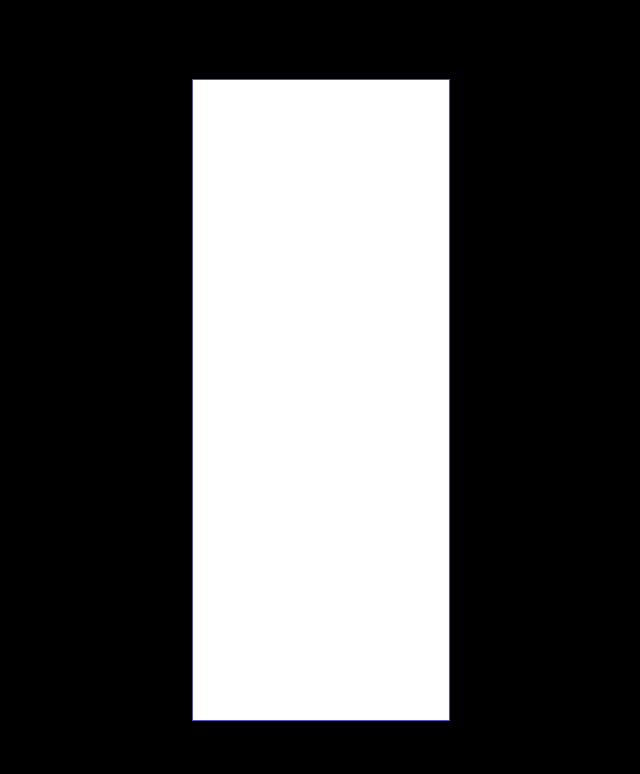
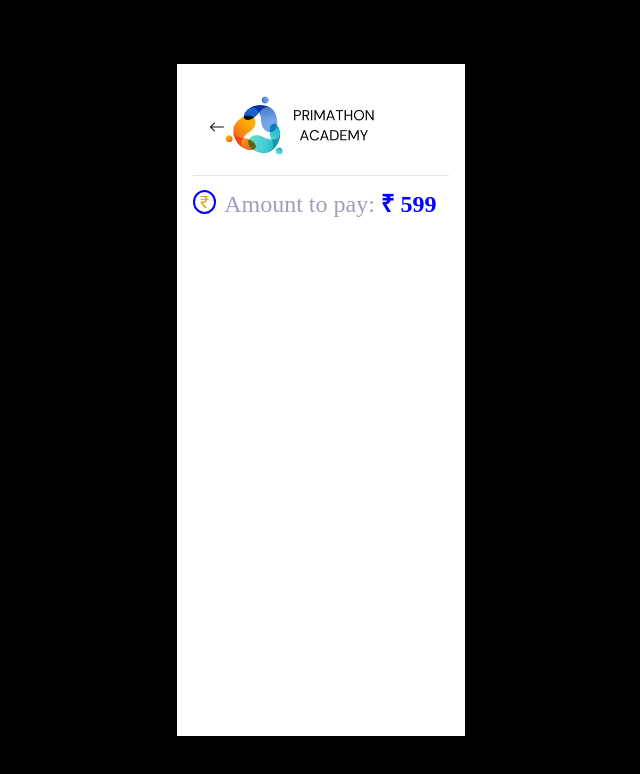
Before and after one commit to KeshavGupta10/Primathon_Assignment, a plain HTML site: page 01 payment screen/index.html in a window 1280 px wide. Shown: the whole page, without its empty margins (319-959 px from the left). Drawn offline with nearby package versions, Linux system fonts and the light colour scheme.

Commit message:
both header complete

```diff
--- a/01 payment screen/index.html
+++ b/01 payment screen/index.html
@@ -10,12 +10,27 @@
 <body>
     <div class="app">
       <div class="header">
-        <div class="action-button"></div>
-        <div class="primathon-logo"></div>
+        <div class="header-child">
+            <div class="action-button cursor-pointer">
+                <i class="bi bi-arrow-left"></i>
+            </div>
+            <div class="primathon-logo">
+                <img src="./assets/logo.png" alt="Primathon">
+            </div>
+        </div>
       </div>
       <div class="amount-section">
-        <div class="currency"></div>
-        <div class="amount"></div>
+        <div class="currency">
+            <span><i class="bi bi-currency-rupee"></i></span>
+        </div>
+        <div class="amount">
+            <span class="span-text">
+                Amount to pay:
+            </span>
+            <span class="span-amount">
+                &#x20B9; 599
+            </span>
+        </div>
       </div>
       <div class="payment-methods">
         <div class="heading">
--- a/01 payment screen/style.css
+++ b/01 payment screen/style.css
@@ -8,10 +8,81 @@ body {
     width: 100%;
     background-color: black;
 }
+.cursor-pointer {
+    cursor: pointer;
+}
 
 .app {
-    border: 1px solid rgb(84, 84, 197);
     height: 80vh;
     width: 20%;
     background-color: #fff;
+    overflow: hidden;
+    padding: 1rem;
 }
+
+/*          HEADER          */
+
+.header {
+    /* height: 0.1rem;
+    width: 100%;
+    background-color: rgba(0, 0, 0 , 0.1); */
+    border-bottom: 0.1rem solid;
+    border-color: rgba(0, 0, 0 , 0.1);
+    margin-bottom: 10px;
+}
+
+.header-child {
+    display: flex;
+    align-items: center;
+    padding: 1rem;
+    width: 100%;
+}
+/* .action-button {
+
+} */
+.primathon-logo img{
+    width: 150px;
+}
+
+
+/*          AMOUNT - SECTION          */
+
+.amount-section {
+    display: flex;
+    justify-content: first baseline;
+    align-items: center;
+}
+
+.currency span {
+    padding: 0.1rem;
+    border: 2px solid blue;
+    border-radius: 50%;
+    color: goldenrod;
+    font-size: 1rem;
+    padding: 0.1rem;
+}
+
+.amount {
+    margin-left: 0.5rem;
+    font-size: 1.5rem;
+}
+
+.amount .span-text {
+    color: hwb(240 62% 26%);
+}
+
+.amount .span-amount {
+    color: blue;
+    font-weight: bold;
+}
+
+
+
+
+@media screen and (max-width: 992px) {
+    .app {
+        height: 100vh;
+        width: 100%;
+        background-color: #fff;
+    }
+}
```
Also changed, not shown: 01 payment screen/assets/logo.png (added).
